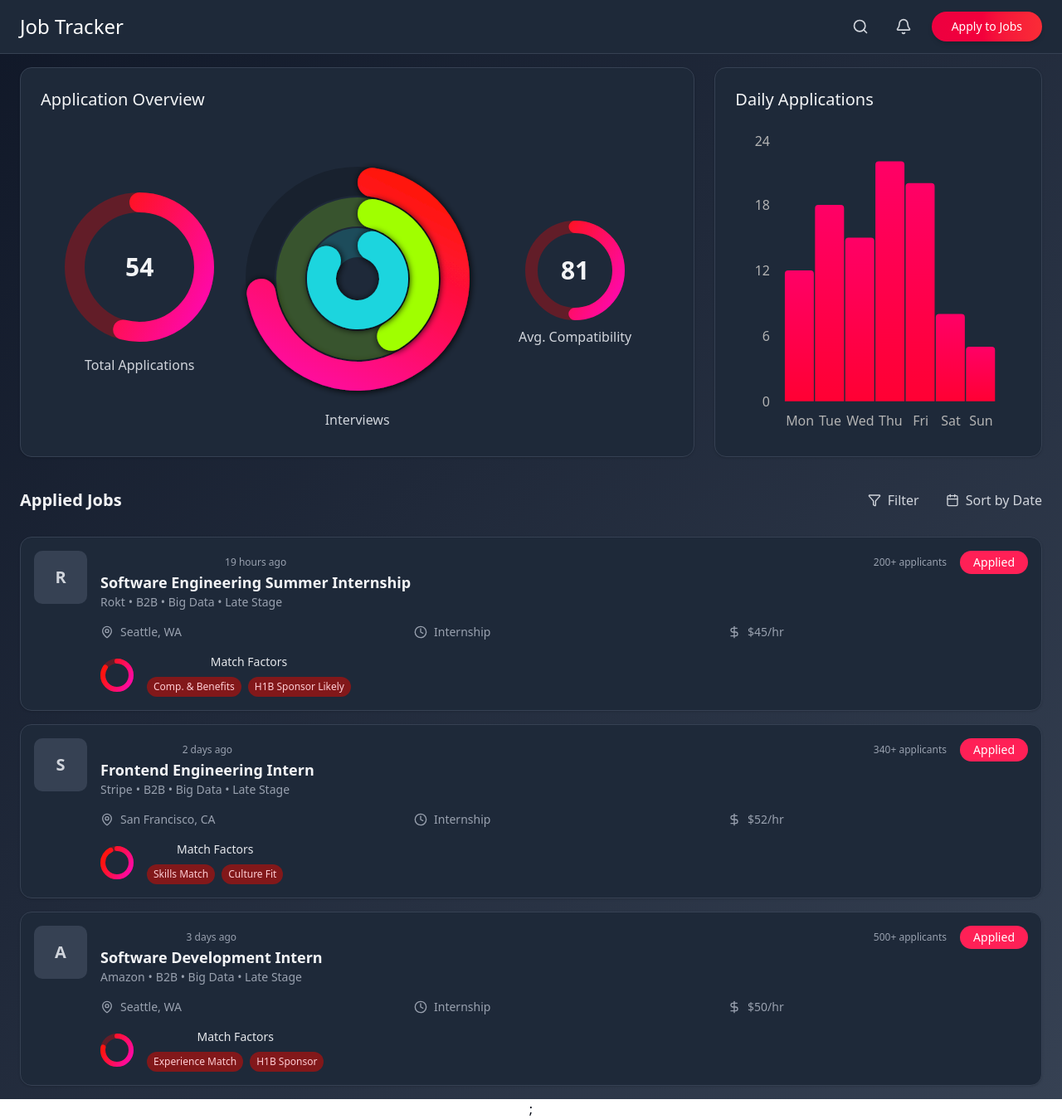
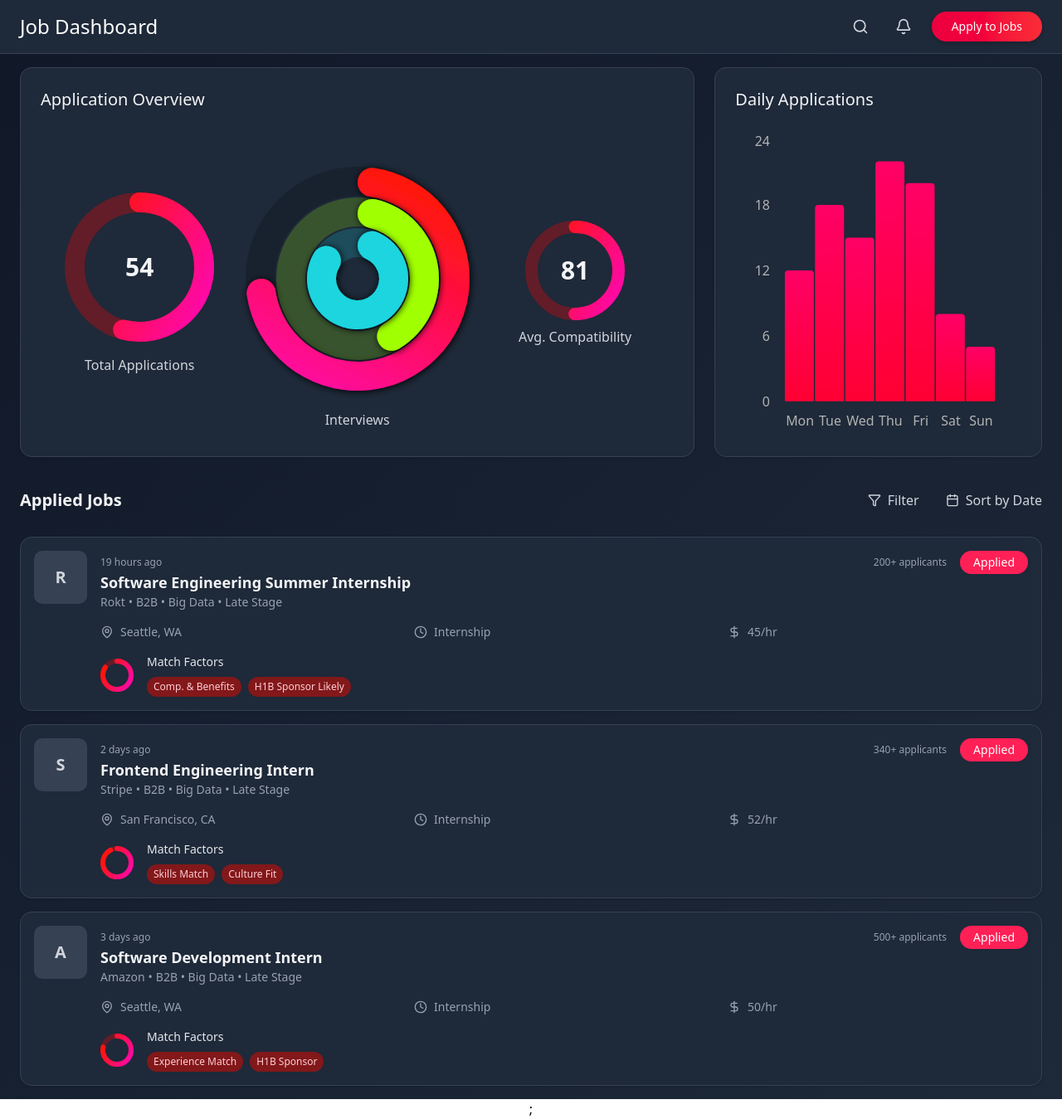
Before and after one commit to mrktsm/swiftapply-henhacks2025, a React (Vite) app in the folder frontend/: page / in a window 1280 px wide. Shown: the whole page at 83% size. Built offline with nearby package versions, Linux system fonts and the light colour scheme.

Commit message:
FIX: Applied jobs now show up properly

```diff
--- a/frontend/src/JobApplicationDashboard.tsx
+++ b/frontend/src/JobApplicationDashboard.tsx
@@ -102,7 +102,7 @@ const JobApplicationDashboard = () => {
       company: "Rokt",
       location: "Seattle, WA",
       type: "Internship",
-      salary: "$45/hr",
+      salary: "45/hr",
       compatibility: 84,
       tags: ["Comp. & Benefits", "H1B Sponsor Likely"],
       applicants: "200+",
@@ -114,7 +114,7 @@ const JobApplicationDashboard = () => {
       company: "Stripe",
       location: "San Francisco, CA",
       type: "Internship",
-      salary: "$52/hr",
+      salary: "52/hr",
       compatibility: 92,
       tags: ["Skills Match", "Culture Fit"],
       applicants: "340+",
@@ -126,7 +126,7 @@ const JobApplicationDashboard = () => {
       company: "Amazon",
       location: "Seattle, WA",
       type: "Internship",
-      salary: "$50/hr",
+      salary: "50/hr",
       compatibility: 78,
       tags: ["Experience Match", "H1B Sponsor"],
       applicants: "500+",
@@ -144,12 +144,12 @@ const JobApplicationDashboard = () => {
   };
 
   return (
-    <div className="bg-gradient-to-br from-gray-900 to-gray-700 min-h-screen text-gray-200">
+    <div className="bg-gradient-to-br from-gray-900 to-gray-800 min-h-screen text-gray-200">
       {/* Header - iOS style navigation bar */}
       <header className="bg-gray-800 bg-opacity-70 backdrop-blur-md border-b border-gray-700 sticky top-0 z-10">
         <div className="container mx-auto px-6 h-16 flex items-center justify-between">
           <h1 className="text-2xl font-medium bg-gradient-to-r text-white bg-clip-text">
-            Job Tracker
+            Job Dashboard
           </h1>
 
           <div className="flex items-center space-x-4">
@@ -260,7 +260,7 @@ const JobApplicationDashboard = () => {
                   />
                   <Tooltip
                     contentStyle={{
-                      borderRadius: "8px",
+                      borderRadius: "9px",
                       backgroundColor: "#2d3748", // Dark background for tooltip
                       border: "none",
                       boxShadow: "0 4px 12px rgba(0, 0, 0, 0.3)",
@@ -301,7 +301,7 @@ const JobApplicationDashboard = () => {
           </div>
         </div>
 
-        <div className="grid grid-cols-1 gap-4">
+        <div className="grid grid-cols-1 gap-4 text-left">
           {appliedJobs.map((job) => (
             <div
               key={job.id}
```
